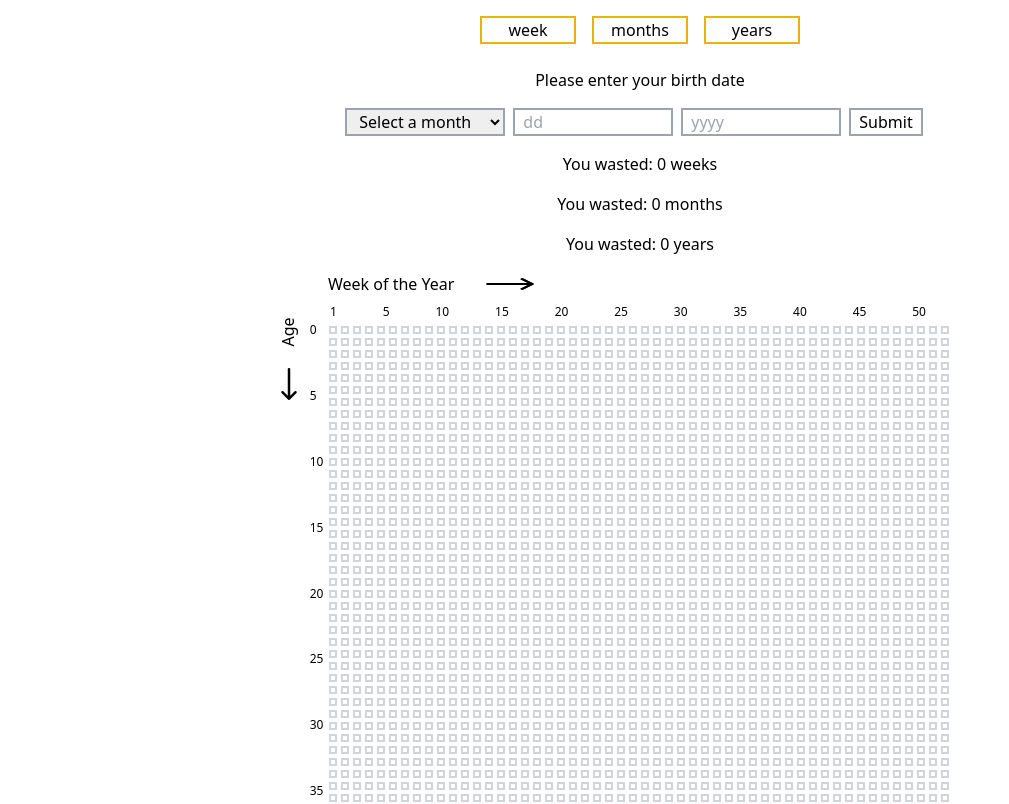
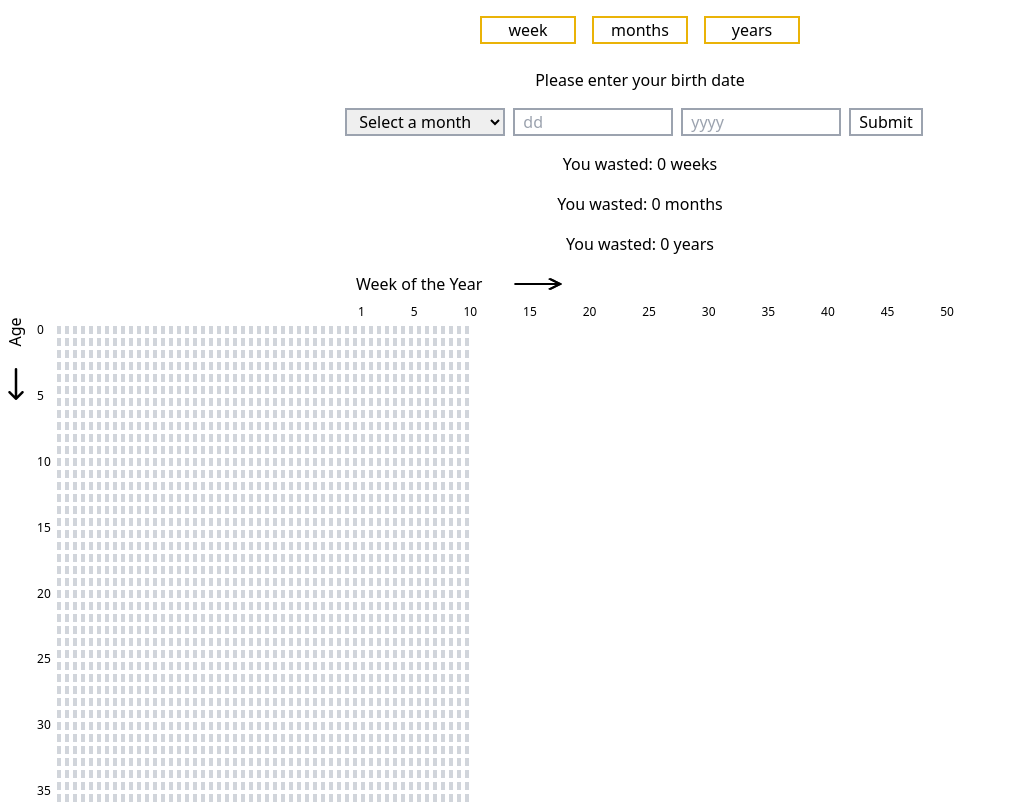
Before and after one commit to bienmag/lifegoesby, a React (Create React App) app: page / in a window 1280 px wide. Shown: the top 804 px of the page, without its empty margins (0-1009 px from the left). Built offline with nearby package versions, Linux system fonts and the light colour scheme.

Commit message:
fix: weeks layout styles

```diff
--- a/src/Main.js
+++ b/src/Main.js
@@ -117,12 +117,12 @@ function Home() {
       </div>
       {mode === "weeks" ? (
         <div>
-          <div className="flex flex-col items-center">
-            <div className="xl:w-[600px] md:w-[600px] flex h-6 mr-6 my-2 ">
+          <div className="xl:ml-14 ml-5 flex flex-col items-center">
+            <div className="w-[300px] xl:w-[600px] md:w-[600px] flex h-6 mr-6 my-2 ">
               <h1> Week of the Year</h1>
               <img className="pl-8 w-20" src={rightArrow} alt="Right arrow" />
             </div>
-            <div className="xl:w-[596px]  md:w-[600px] flex justify-between mr-6 text-xs">
+            <div className="w-[300px] xl:w-[596px]  md:w-[600px] flex justify-between mr-6 text-xs">
               <p>1</p>
               <p>5</p>
               <p>10</p>
@@ -136,7 +136,9 @@ function Home() {
               <p>50</p>
             </div>
           </div>
-          <Weeks weeks={result.weeks} />
+          <div>
+            <Weeks weeks={result.weeks} />
+          </div>
         </div>
       ) : mode === "months" ? (
         <Months months={result.months} />
--- a/src/Weeks.js
+++ b/src/Weeks.js
@@ -3,8 +3,12 @@ import arrow from "./images/right-arrow.png";
 function Weeks({ weeks }) {
   const totalWeeks = 5200;
   const templateWeeks = [];
-  const GrayBox = <div className="w-2 h-2  border-2 border-gray-300 m-0.5" />;
-  const RedBox = <div className="w-2 h-2 bg-red-600 m-0.5" />;
+  const GrayBox = (
+    <div className="m-[1px] w-1 h-1 xl:w-2 xl:h-2  border-2 border-gray-300 xl:m-0.5" />
+  );
+  const RedBox = (
+    <div className="m-[1px] w-1 h-1 xl:w-2 xl:h-2 bg-red-600 xl:m-0.5" />
+  );
 
   const boxesPerLine = 52;
   const numLines = Math.ceil(totalWeeks / boxesPerLine);
@@ -22,15 +26,15 @@ function Weeks({ weeks }) {
       }
     }
     templateWeeks.push(
-      <div key={line} className=" flex mr-14 ">
+      <div key={line} className=" flex max-w-xs">
         {lineTemplate}
       </div>
     );
   }
 
   return (
-    <div>
-      <div className="flex justify-center">
+    <div className="flex">
+      <div className="flex ">
         <div className="">
           <h1 className="-rotate-90 mr-2">Age</h1>
           <img src={arrow} alt="arrow" className=" w-8 rotate-90 mt-6" />
@@ -56,8 +60,8 @@ function Weeks({ weeks }) {
           <p>85</p>
           <p>90</p>
         </div>
-        <div className="py-1">{templateWeeks}</div>
       </div>
+      <div className="py-1">{templateWeeks}</div>
     </div>
   );
 }
```
Also changed, not shown: 1 other file (tests, documents, lock files or other folders).
